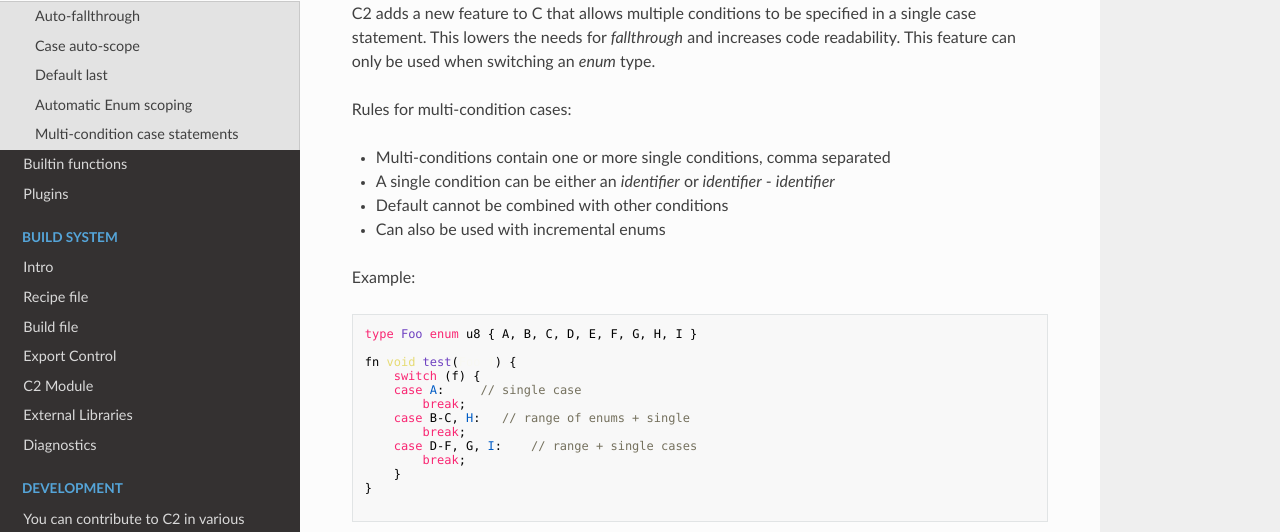
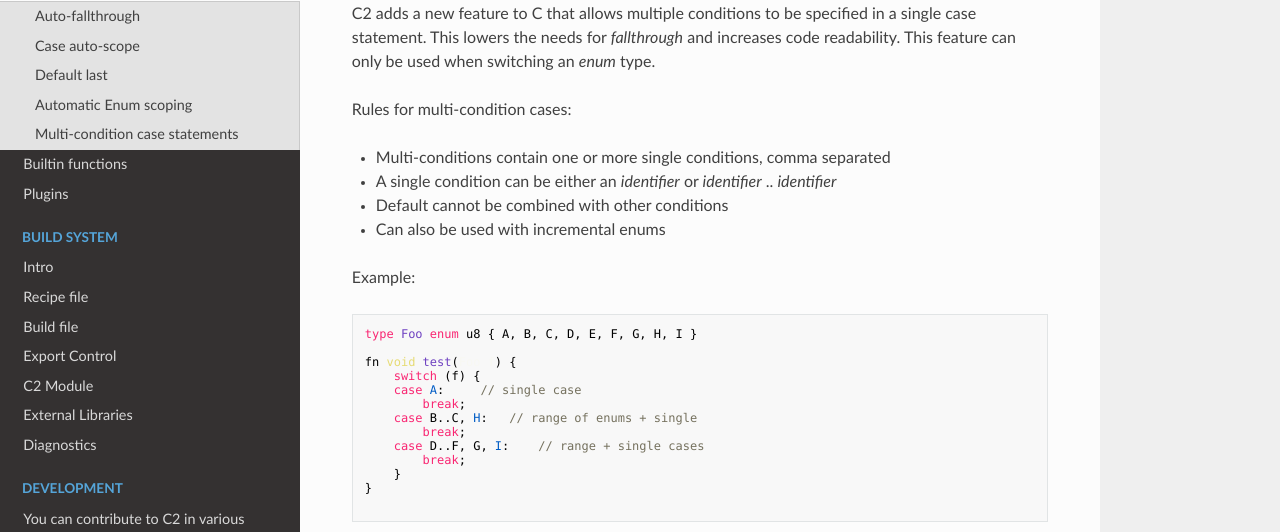
Before and after one commit to c2lang/documentation, an MkDocs documentation site: the page built from documentation/docs/language/switch_statement.md, in a window 1280 px wide and 900 px high, scrolled down 1409 px. Shown: the part 86-618 px from the top of the window. Built offline with MkDocs 1.6.1, drawn with Linux system fonts in a browser that asks for light colours; nearby versions of some CDN libraries; old or Windows-style settings are respelled for this version of MkDocs.

```diff
--- a/documentation/docs/language/switch_statement.md
+++ b/documentation/docs/language/switch_statement.md
@@ -83,7 +83,7 @@ the needs for *fallthrough* and increases code readability. This feature can onl
 Rules for multi-condition cases:
 
 * Multi-conditions contain one or more single conditions, comma separated
-* A single condition can be either an *identifier* or *identifier* - *identifier*
+* A single condition can be either an *identifier* or *identifier* .. *identifier*
 * Default cannot be combined with other conditions
 * Can also be used with incremental enums
 
@@ -96,9 +96,9 @@ fn void test(Foo f) {
     switch (f) {
     case A:     // single case
         break;
-    case B-C, H:   // range of enums + single
+    case B..C, H:   // range of enums + single
         break;
-    case D-F, G, I:    // range + single cases
+    case D..F, G, I:    // range + single cases
         break;
     }
 }
```
